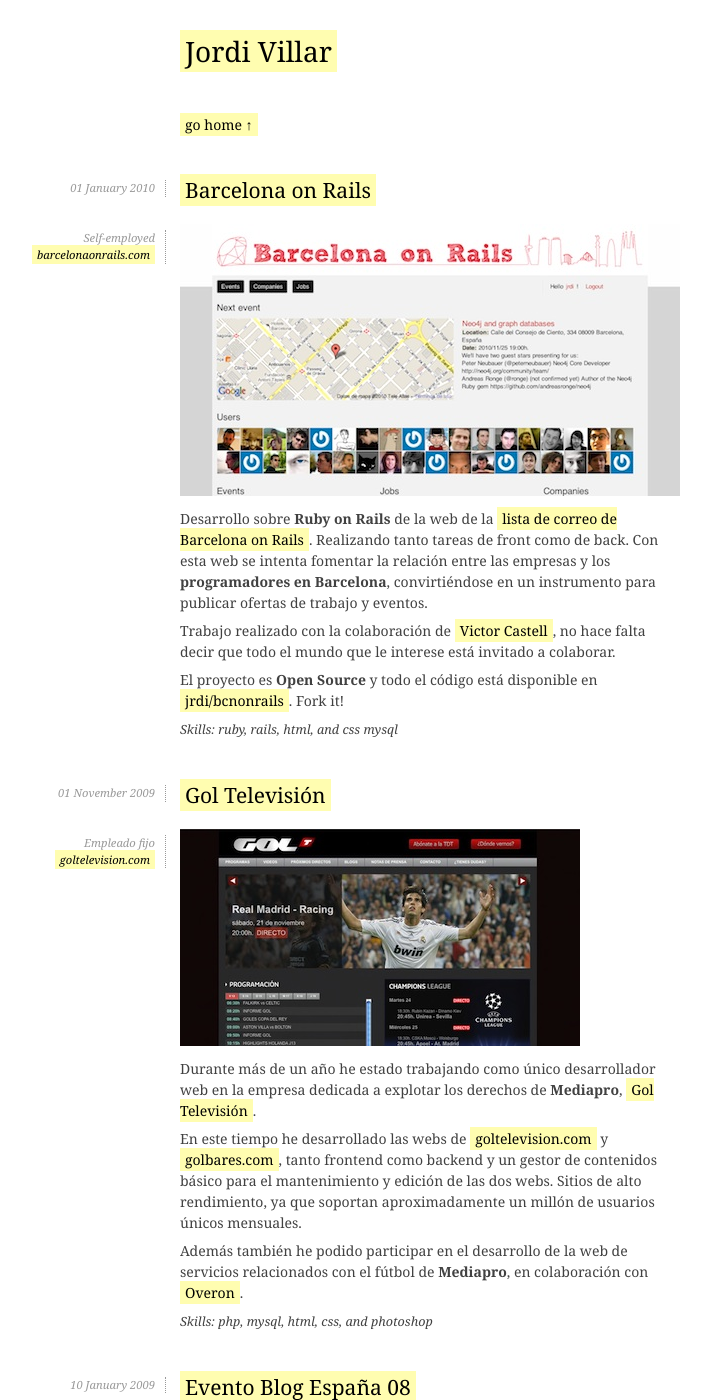
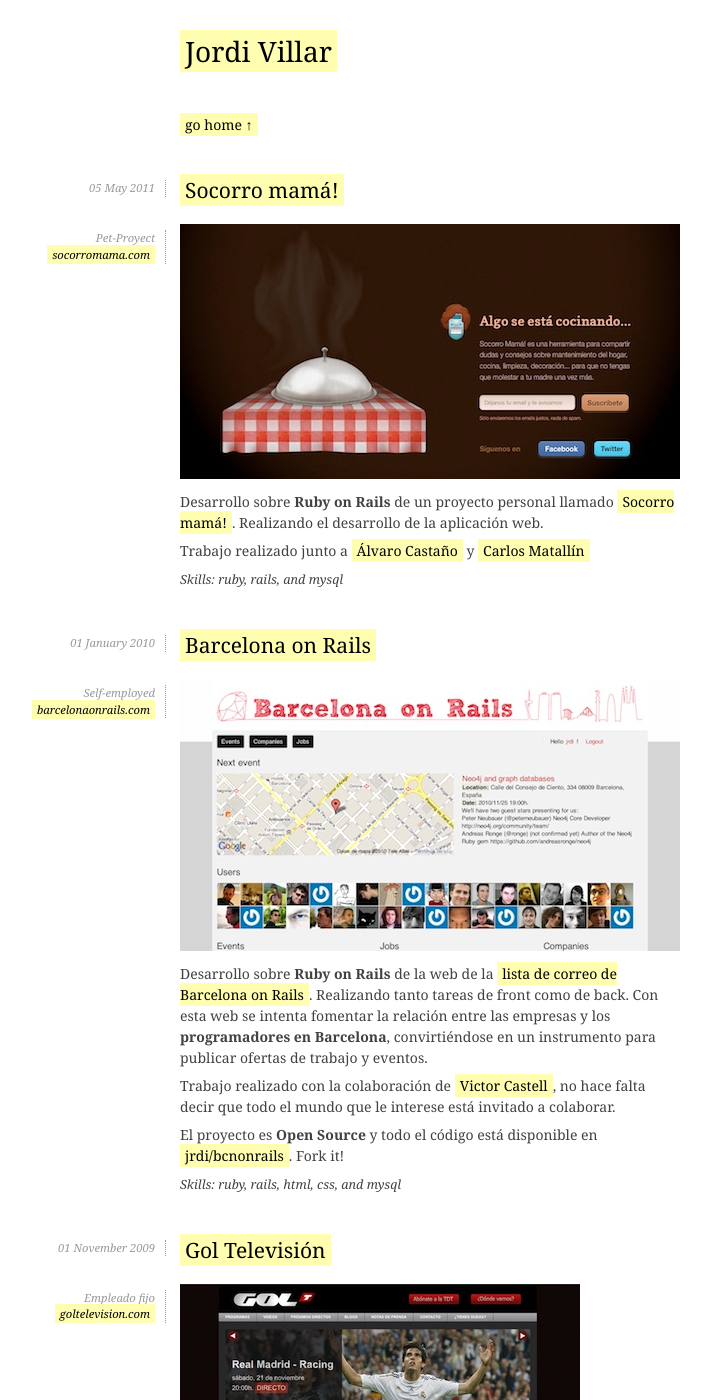
Before and after one commit to jrdi/jrdi.github.com, a Jekyll site: the page built from work.html, in a window 1280 px wide and 1400 px high. Shown: the whole window, without its empty margins (210-921 px from the left). Built offline with Jekyll 4.4.1, drawn with Linux system fonts in a browser that asks for light colours; Markdown is read by kramdown in place of the engine named in the settings; some of the changed text lies outside the part shown.

Commit message:
add socorromama pet-project to portfolio

```diff
--- /dev/null
+++ b/_posts/2011-05-05-socorro-mama.md
@@ -0,0 +1,15 @@
+---
+layout: work
+title: Socorro mamá!
+description: Work to Socorro mamá!
+client: Pet-Proyect
+link: <a href="http://socorromama.com">socorromama.com</a>
+categories: [work]
+skills: [ruby, rails, mysql]
+---
+
+![socorromama](/images/sm.jpg)
+
+Desarrollo sobre **Ruby on Rails** de un proyecto personal llamado [Socorro mamá!](http://socorromama.com). Realizando el desarrollo de la aplicación web.
+
+Trabajo realizado junto a [Álvaro Castaño](http://www.vivaestudio.com/) y [Carlos Matallín](http://matallo.org/)
```
Also changed, not shown: _posts/2010-01-01-bcnonrails.md (+1 -1 lines), images/sm.jpg (added).
